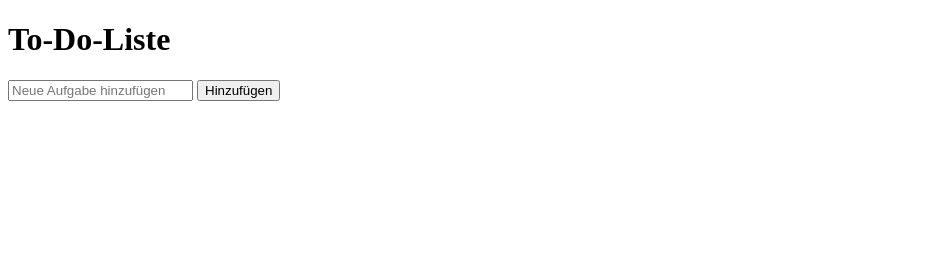
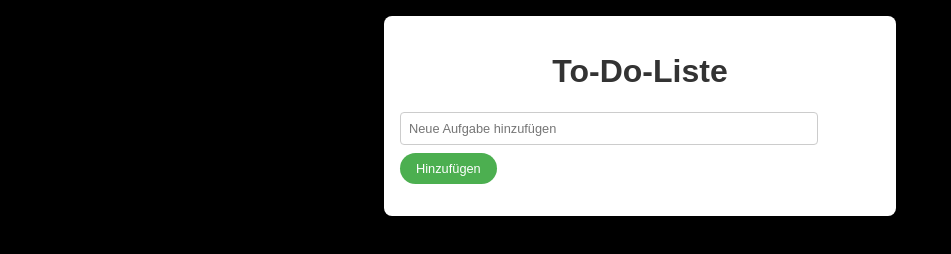
Before and after one commit to AxelH97/TO-DO-List, a website: page Frontend/index.html in a window 1280 px wide. Shown: the whole page, without its empty margins (0-951 px from the left). Drawn offline with Linux system fonts and the light colour scheme; no server answers.

Commit message:
add basic style

```diff
--- a/Frontend/index.html
+++ b/Frontend/index.html
@@ -3,7 +3,9 @@
   <head>
     <meta charset="UTF-8" />
     <meta name="viewport" content="width=device-width, initial-scale=1.0" />
+
     <title>To-Do-Liste</title>
+    <link rel="stylesheet" href="style.css" />
   </head>
   <body>
     <div class="container">
--- /dev/null
+++ b/Frontend/style.css
@@ -0,0 +1,69 @@
+body {
+  font-family: Arial, sans-serif;
+  background-color: black;
+  margin: 0;
+  padding: 0;
+}
+
+.container {
+  max-width: 60vh;
+  margin: 2vh auto;
+  background-color: #fff;
+  padding: 2vh;
+  border-radius: 8px;
+  box-shadow: 0 0 1vh rgba(0, 0, 0, 0.1);
+}
+
+h1 {
+  text-align: center;
+  color: #333;
+}
+
+input[type="text"] {
+  width: calc(100% - 80px);
+  padding: 1vh;
+  margin-bottom: 1vh;
+  border: 1px solid #ccc;
+  border-radius: 4px;
+  font-size: 1.6vh;
+}
+
+button {
+  padding: 1vh 2vh;
+  background-color: #4caf50;
+  color: #fff;
+  border: none;
+  border-radius: 4vh;
+  cursor: pointer;
+  font-size: 1.6vh;
+}
+
+button:hover {
+  background-color: #45a049;
+}
+
+ul {
+  list-style-type: none;
+  padding: 0;
+}
+
+li {
+  padding: 1vh;
+  margin-bottom: 5px;
+  border: 1px solid #ddd;
+  border-radius: 4px;
+  background-color: #f9f9f9;
+}
+
+li button {
+  float: right;
+  background-color: #f44336;
+  color: #fff;
+  border: none;
+  border-radius: 4px;
+  cursor: pointer;
+}
+
+li button:hover {
+  background-color: #d32f2f;
+}
```
